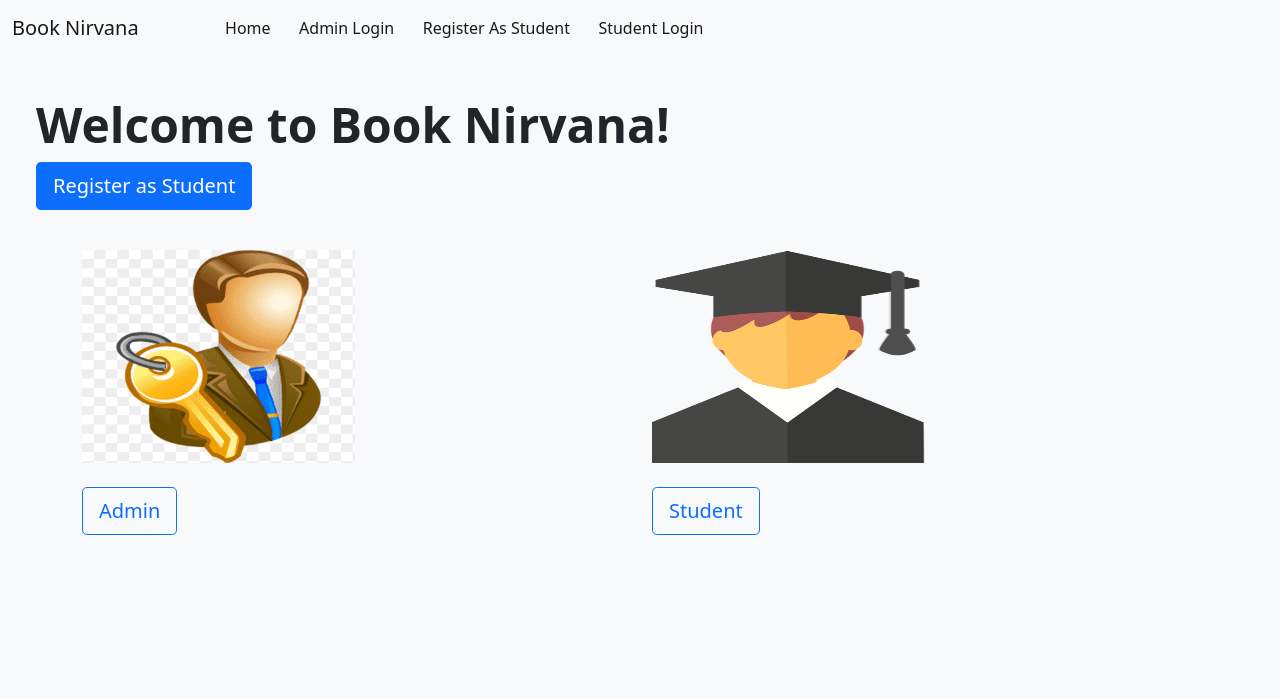
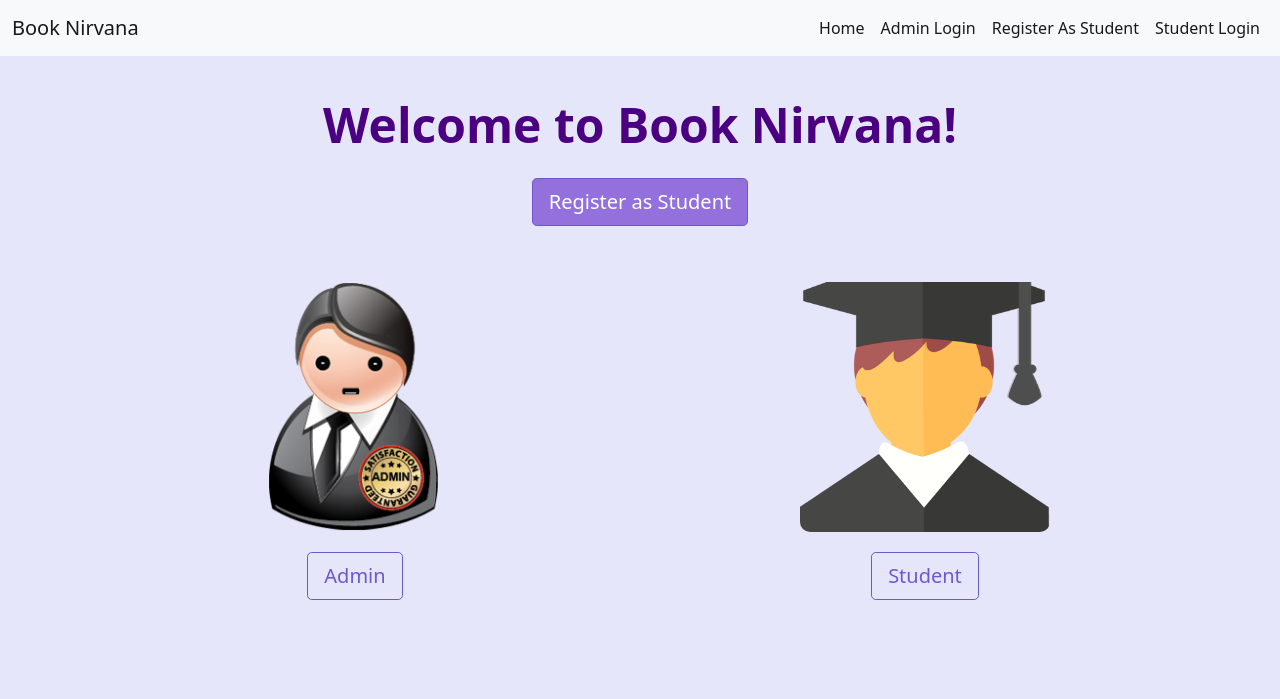
Before and after one commit to tanmay325/library_management_system, a Django app: page / in a window 1280 px wide. Shown: the top 699 px of the page. Run offline with Django 3.2, Linux system fonts and the light colour scheme.

Commit message:
we have updated the css styles and the project is almost done.

```diff
--- a/library/templates/add_book.html
+++ b/library/templates/add_book.html
@@ -2,6 +2,11 @@
 {% load static %}
 {% block title %} Library Management System {% endblock %}
 {% block css %}
+<style>
+    body{
+        background-color: lavender;
+    }
+</style>
 {% endblock %}
 {% block body %}
 <div class="container">
--- a/library/templates/admin_login.html
+++ b/library/templates/admin_login.html
@@ -2,6 +2,11 @@
 {% load static %}
 {% block title %} Book Nirvana {% endblock %}
 {% block css %}
+<style>
+    body{
+        background-color: lavender;
+    }
+</style>
 {% endblock %}
 {% block body %}
 <div class="container">
--- a/library/templates/basic.html
+++ b/library/templates/basic.html
@@ -8,6 +8,11 @@
 
     <title>{% block title %} {% endblock %}</title>
     {% block css %}
+<style>
+    body{
+        background-color: lavender;
+    }
+</style>
     {% endblock %}
   </head>
   <body>
@@ -18,20 +23,16 @@
               <span class="navbar-toggler-icon"></span>
           </button>
           <div class="collapse navbar-collapse" id="navbarSupportedContent">
-            &nbsp;&nbsp;&nbsp;&nbsp;&nbsp;&nbsp;&nbsp;&nbsp;&nbsp;&nbsp;&nbsp;&nbsp;&nbsp;&nbsp;&nbsp;
-            <ul class="navbar-nav me-auto mb-2 mb-lg-0">
+              <ul class="navbar-nav ms-auto mb-2 mb-lg-0">
                   <li class="nav-item">
                       <a class="nav-link active" aria-current="page" href="/">Home</a>
                   </li>
-              &nbsp;&nbsp;&nbsp;
                   <li class="nav-item">
                       <a class="nav-link active" href="/admin_login/">Admin Login</a>
                   </li>
-              &nbsp;&nbsp;&nbsp;
                   <li class="nav-item">
                       <a class="nav-link active" href="/student_registration/">Register As Student</a>
                   </li>
-              &nbsp;&nbsp;&nbsp;
                   <li class="nav-item">
                       <a class="nav-link active" href="/student_login/">Student Login</a>
                   </li>
@@ -39,6 +40,7 @@
           </div>
       </div>
   </nav>
+
       {% block body %}
       {% endblock %}
     <script src="https://cdn.jsdelivr.net/npm/bootstrap@5.1.0/dist/js/bootstrap.bundle.min.js" integrity="sha384-U1DAWAznBHeqEIlVSCgzq+c9gqGAJn5c/t99JyeKa9xxaYpSvHU5awsuZVVFIhvj" crossorigin="anonymous"></script>
--- a/library/templates/change_password.html
+++ b/library/templates/change_password.html
@@ -2,6 +2,11 @@
 {% load static %}
 {% block title %} Change Password {% endblock %}
 {% block css %}
+<style>
+    body{
+        background-color: lavender;
+    }
+</style>
 {% endblock %}
 
 {% block body %}
--- a/library/templates/edit_profile.html
+++ b/library/templates/edit_profile.html
@@ -3,6 +3,11 @@
 {% block title %} Edit Profile {% endblock %}
 
 {% block css %}
+<style>
+    body{
+        background-color: lavender;
+    }
+</style>
 {% endblock %}
 {% block body %}
 <div class="container">
--- a/library/templates/index.html
+++ b/library/templates/index.html
@@ -2,27 +2,84 @@
 {% load static %}
 {% block title %}Book Nirvana{% endblock %}
 {% block css %}
+<style>
+    body {
+        background-color: #E6E6FA; /* Lavender shade */
+        color: #4B0082; /* Indigo for text */
+    }
+
+    .container-fluid {
+        text-align: center;
+    }
+
+    .btn-primary {
+        background-color: #9370DB; /* Medium Purple */
+        border-color: #6A5ACD; /* Slate Blue */
+    }
+
+    .btn-outline-primary {
+        color: #6A5ACD; /* Slate Blue */
+        border-color: #6A5ACD;
+    }
+
+    .btn-outline-primary:hover {
+        background-color: #6A5ACD;
+        color: #fff;
+    }
+
+    .center-content {
+        display: flex;
+        justify-content: center;
+        align-items: center;
+        flex-direction: column;
+        text-align: center;
+    }
+
+    .image-container img {
+        width: 250px; /* Increased width */
+        height: 250px; /* Increased height */
+        object-fit: cover; /* Ensures uniform aspect ratio */
+        border-radius: 10px; /* Optional for rounded corners */
+        display: block;
+        margin: 0 auto; /* Center the image */
+    }
+
+    .button-container {
+        margin-top: 20px;
+    }
+</style>
 {% endblock %}
 {% block body %}
-<div class="p-4 bg-light">
+<div class="p-4">
     <div class="container-fluid py-3">
-      <h1 class="display-5 fw-bold">Welcome to Book Nirvana!</h1>
-      <a href="/student_registration/" class="btn btn-primary btn-lg ">Register as Student</a>
+        <h1 class="display-5 fw-bold">Welcome to Book Nirvana!</h1>
+        <div style="display: flex; justify-content: center; align-items: center; height: 10vh;">
+            <a href="/student_registration/" class="btn btn-primary btn-lg">Register as Student</a>
+        </div>
     </div>
     <br>
     <div class="container">
-  <div class="row">
+        <div class="row justify-content-center">
+            <!-- Admin Section -->
+            <div class="col-lg-6 center-content">
+                <div class="image-container">
+                    <img src="{% static 'admin1.png' %}" alt="Admin">
+                </div>
+                <div class="button-container">
+                    <a class="btn btn-outline-primary btn-lg" href="/admin_login/">Admin</a>
+                </div>
+            </div>
 
-    <div class="col-lg-6">
-      <img src="{% static 'admin.png' %}" width="50%" height="50%" alt=""><br><br>
-        <a class="btn btn-outline-primary btn-lg" style="text-align:center" href="/admin_login/">Admin</a>
+            <!-- Student Section -->
+            <div class="col-lg-6 center-content">
+                <div class="image-container">
+                    <img src="{% static 'students.png' %}" alt="Student">
+                </div>
+                <div class="button-container">
+                    <a class="btn btn-outline-primary btn-lg" href="/student_login/">Student</a>
+                </div>
+            </div>
+        </div>
     </div>
-
-    <div class="col-lg-6">
-      <img src="{% static 'students.png' %}" width="50%" height="50%" alt=""><br><br>
-      <a class="btn btn-outline-primary btn-lg" href="/student_login/">Student</a>
-    </div>
-  </div>
-  </div>
 </div>
 {% endblock %}
--- a/library/templates/issue_book.html
+++ b/library/templates/issue_book.html
@@ -2,6 +2,11 @@
 {% load static %}
 {% block title %} Issue Book {% endblock %}
 {% block css %}
+<style>
+    body{
+        background-color: lavender;
+    }
+</style>
 {% endblock %}
 {% block body %}
 <div class="container mt-4">
--- a/library/templates/student_issued_books.html
+++ b/library/templates/student_issued_books.html
@@ -2,6 +2,11 @@
 {% load static %}
 {% block title %} All Students List {% endblock %}
 {% block css %}
+<style>
+    body{
+        background-color: lavender;
+    }
+</style>
 {% endblock %}
 {% block body %}
 <div class="container mt-4">
--- a/library/templates/view_issued_book.html
+++ b/library/templates/view_issued_book.html
@@ -2,6 +2,11 @@
 {% load static %}
 {% block title %} All Students List {% endblock %}
 {% block css %}
+<style>
+    body{
+        background-color: lavender;
+    }
+</style>
 {% endblock %}
 {% block body %}
 <div class="container mt-4">
--- a/library/templates/view_students.html
+++ b/library/templates/view_students.html
@@ -2,6 +2,11 @@
 {% load static %}
 {% block title %} All Students List {% endblock %}
 {% block css %}
+<style>
+    body{
+        background-color: lavender;
+    }
+</style>
 {% endblock %}
 {% block body %}
 <div class="container mt-4">
```
Also changed, not shown: library/templates/student_login.html (+6 -1 lines), library/templates/student_navbar.html (+7 -1 lines), library/templates/student_registration.html (+6 -1 lines), library/templates/view_books.html (+6 -1 lines), db.sqlite3, library/media/admin.png (added), library/static/admin.png (deleted), library/static/admin1.png (added). Lines whose indentation alone changed are shown as unchanged.
